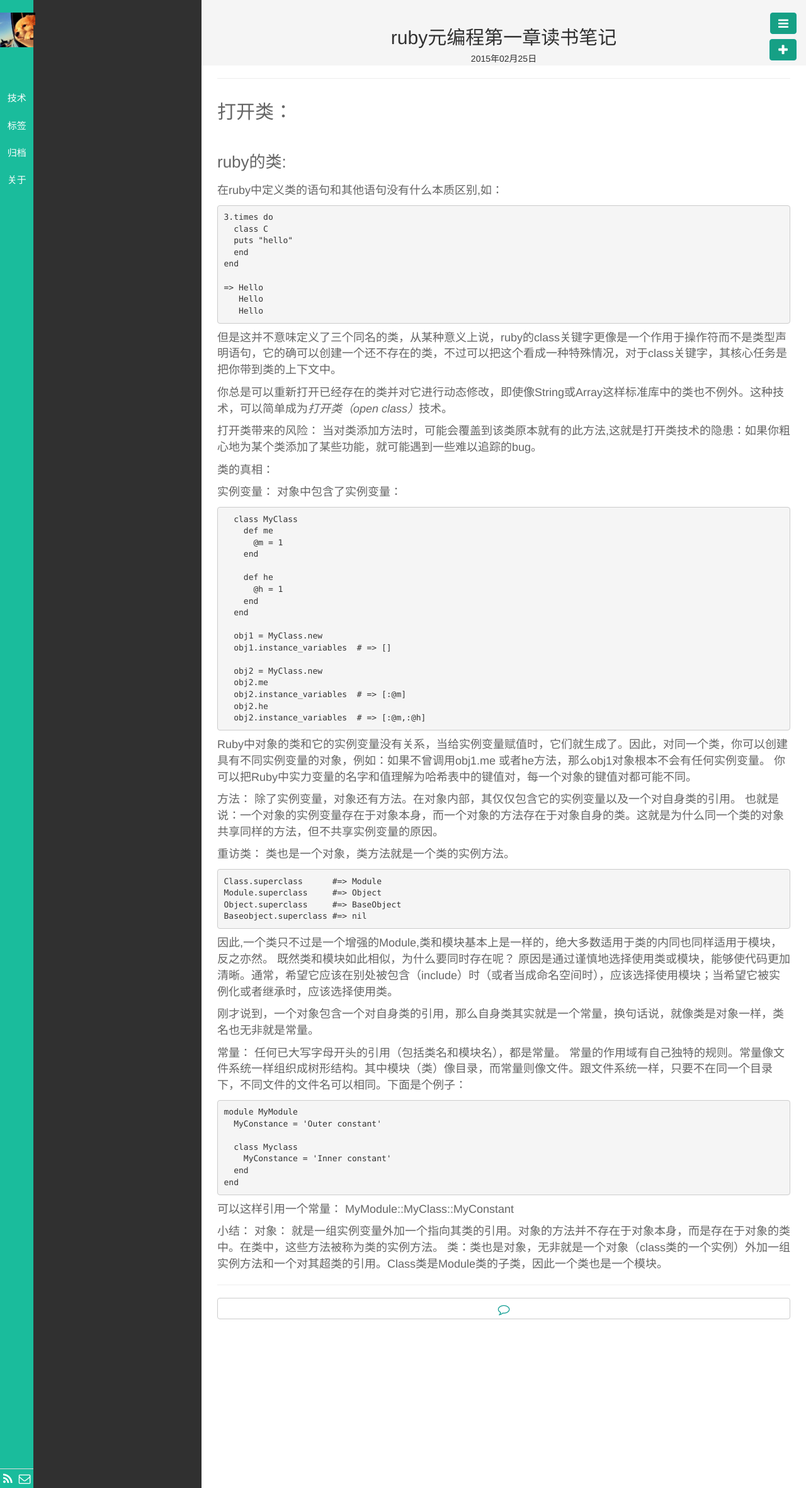
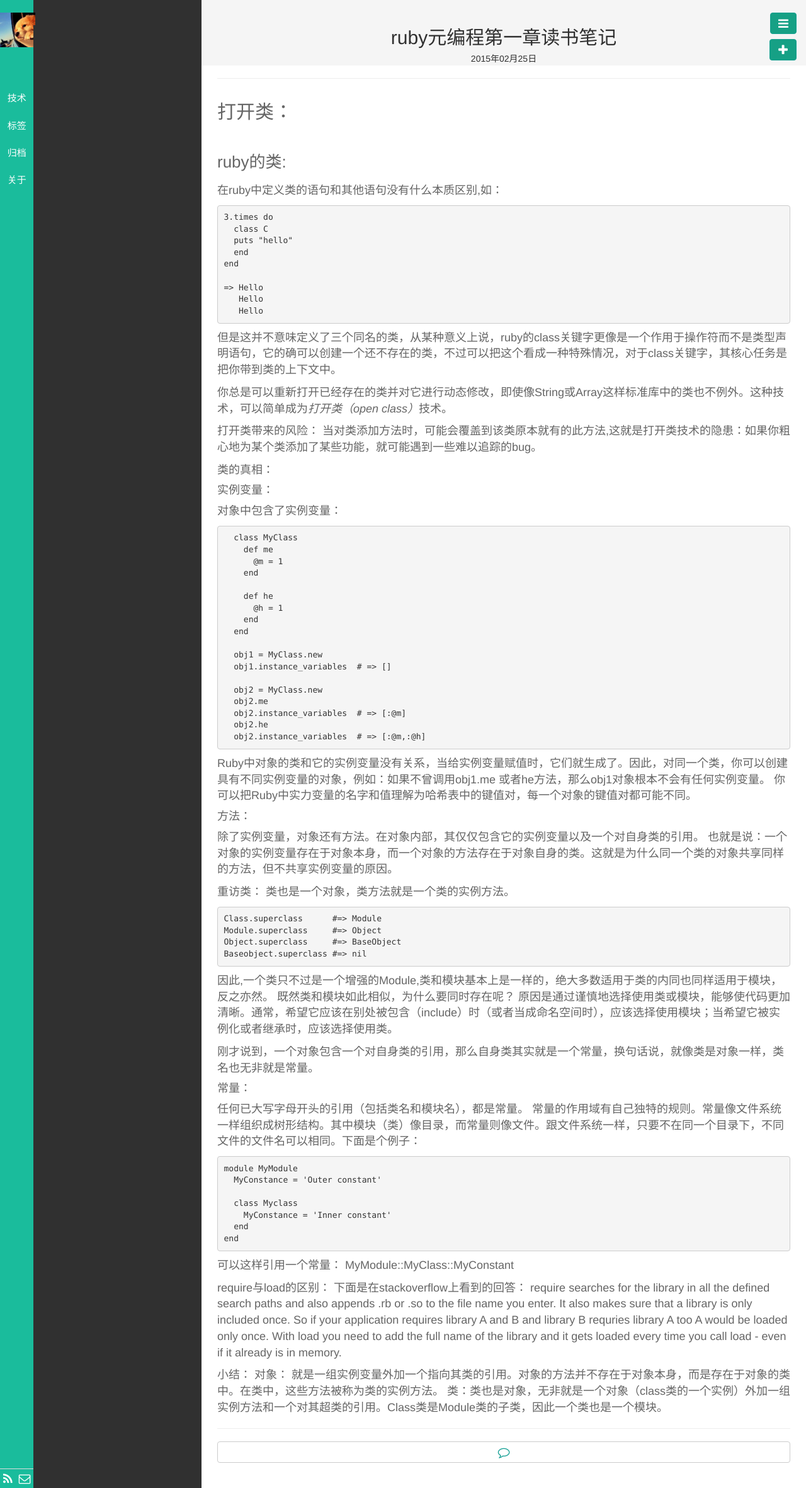
Before and after one commit to llx1105/llx1105.github.io, a Jekyll site: the page built from _posts/技术/2015-02-25-meta-ruby-01.md, in a window 1280 px wide. Shown: the whole page at 63% size. Built offline with Jekyll 4.4.1, drawn with Linux system fonts in a browser that asks for light colours; nearby versions of some CDN libraries; library files that are not in the unit come from our copies; Markdown is read by kramdown in place of the engine named in the settings.

Commit message:
fix first blog

````diff
--- a/_posts/技术/2015-02-25-meta-ruby-01.md
+++ b/_posts/技术/2015-02-25-meta-ruby-01.md
@@ -33,7 +33,7 @@
 
 类的真相：
 
-实例变量：
+####实例变量：
   对象中包含了实例变量：
 
 ```
@@ -61,7 +61,7 @@
 你可以把Ruby中实力变量的名字和值理解为哈希表中的键值对，每一个对象的键值对都可能不同。
 
 
-方法：
+####方法：
 除了实例变量，对象还有方法。在对象内部，其仅仅包含它的实例变量以及一个对自身类的引用。
 也就是说：一个对象的实例变量存在于对象本身，而一个对象的方法存在于对象自身的类。这就是为什么同一个类的对象共享同样的方法，但不共享实例变量的原因。
 
@@ -81,7 +81,7 @@
 
 刚才说到，一个对象包含一个对自身类的引用，那么自身类其实就是一个常量，换句话说，就像类是对象一样，类名也无非就是常量。
 
-常量：
+####常量：
 任何已大写字母开头的引用（包括类名和模块名），都是常量。
 常量的作用域有自己独特的规则。常量像文件系统一样组织成树形结构。其中模块（类）像目录，而常量则像文件。跟文件系统一样，只要不在同一个目录下，不同文件的文件名可以相同。下面是个例子：
 
@@ -97,6 +97,11 @@
 
 可以这样引用一个常量： MyModule::MyClass::MyConstant
 
+require与load的区别：
+下面是在stackoverflow上看到的回答：
+require searches for the library in all the defined search paths and also appends .rb or .so to the file name you enter. It also makes sure that a library is only included once. So if your application requires library A and B and library B requries library A too A would be loaded only once.
+With load you need to add the full name of the library and it gets loaded every time you call load - even if it already is in memory.
+
 小结：
 对象： 就是一组实例变量外加一个指向其类的引用。对象的方法并不存在于对象本身，而是存在于对象的类中。在类中，这些方法被称为类的实例方法。
 类：类也是对象，无非就是一个对象（class类的一个实例）外加一组实例方法和一个对其超类的引用。Class类是Module类的子类，因此一个类也是一个模块。
````
